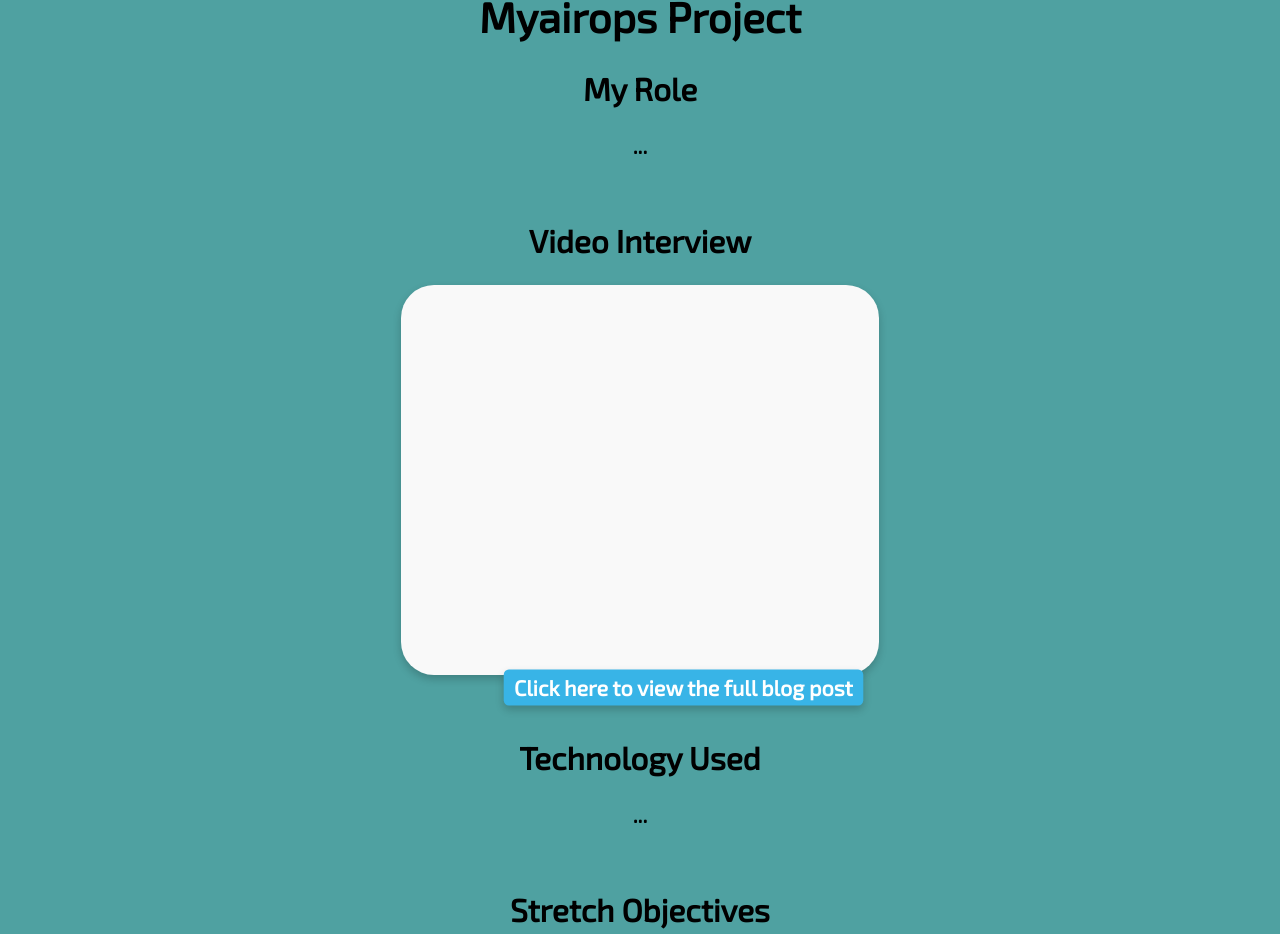
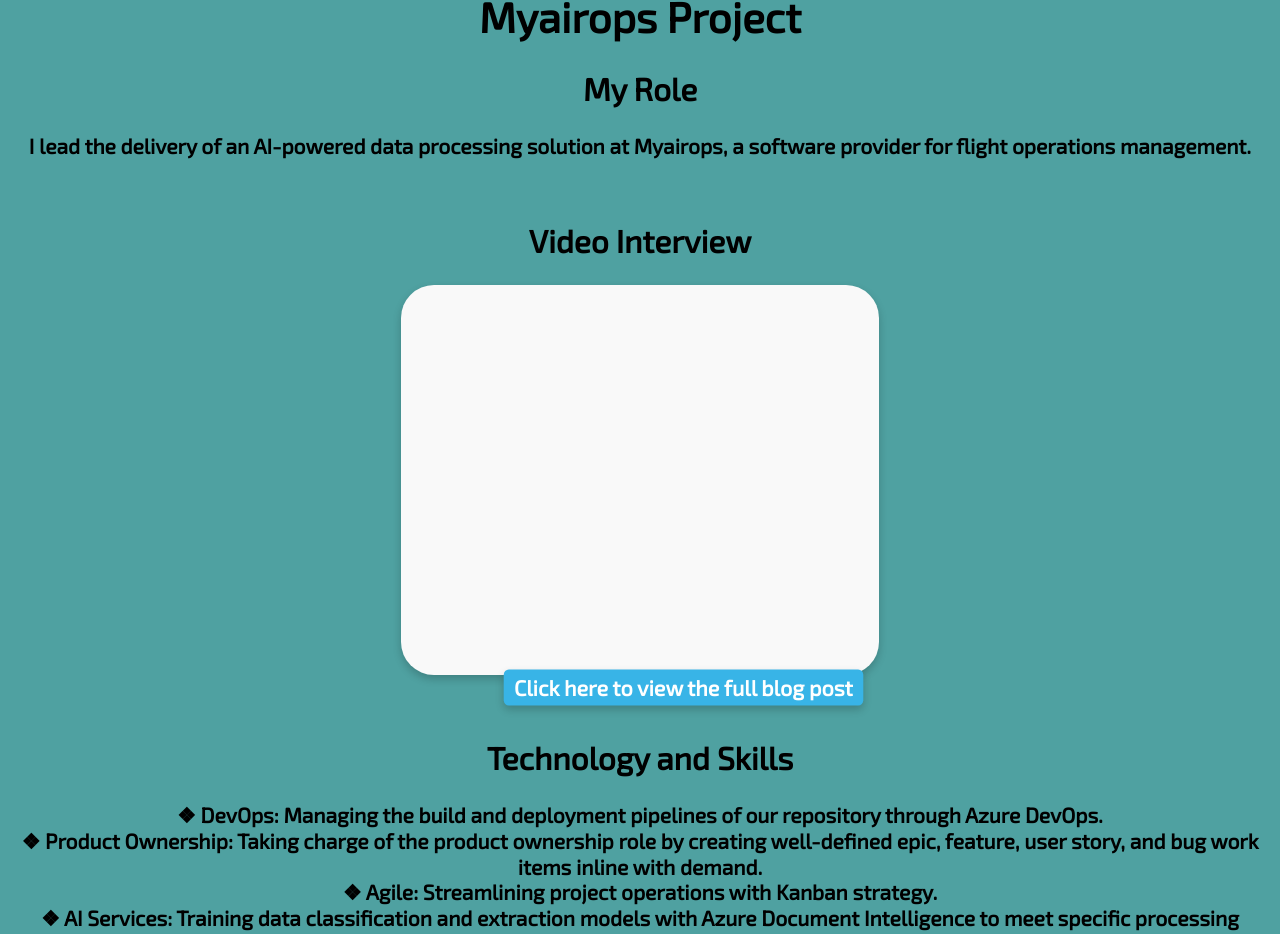
Before and after one commit to flynnWhelehan/website, a React (Create React App) app in the folder website/frontend/: page /myairops-project in a window 1280 px wide. Shown: the part 213-1147 px from the top of the page. Built offline with nearby package versions, Linux system fonts and the light colour scheme.

Commit message:
Add content

```diff
--- a/website/frontend/src/pages/Projects/MyairopsProject.js
+++ b/website/frontend/src/pages/Projects/MyairopsProject.js
@@ -7,14 +7,14 @@
     return (
         <div>
             <Helmet>
-                <title>Myairops Project - Flynn's Portfolio</title>
+                <title>Myairops Project</title>
                 <meta name="description" content="Details about my project at Myairops" />
             </Helmet>
             <h1>Myairops Project</h1>
 
             <section id="role">
                 <h2>My Role</h2>
-                <p>...</p>
+                <p>I lead the delivery of an AI-powered data processing solution at Myairops, a software provider for flight operations management.</p>
             </section>
 
             <section id="video-interview">
@@ -26,8 +26,18 @@
             </section>
 
             <section id="technology">
-                <h2>Technology Used</h2>
-                <p>...</p>
+                <h2>Technology and Skills</h2>
+                <p>
+                    ❖ DevOps: Managing the build and deployment pipelines of our repository through Azure DevOps.<br />
+                    ❖ Product Ownership: Taking charge of the product ownership role by creating well-defined epic, feature, user story, and bug work items inline with demand.<br />
+                    ❖ Agile: Streamlining project operations with Kanban strategy.<br />
+                    ❖ AI Services: Training data classification and extraction models with Azure Document Intelligence to meet specific processing requirements.<br />
+                    ❖ Cloud Services: Making our solution available through deployed Azure Functions and Power Automate workflows, and interacting with cloud APIs.<br />
+                    ❖ C# Development: Developing an effective set of data models and services with sophisticated software design techniques like dependency injection.<br />
+                    ❖ Collaboration: Participation in the agile engineering methodology employed by Myairops.<br />
+                    ❖ Industry procedures: Engaged in real-world releases, bug resolutions, and company challenges.<br />
+                    ❖ Research and Development: Conducted vital R&D for the project's first phase, resulting in a comprehensive research report and a successful proof of concept.
+                </p>
             </section>
 
             <section id="objectives">
```
